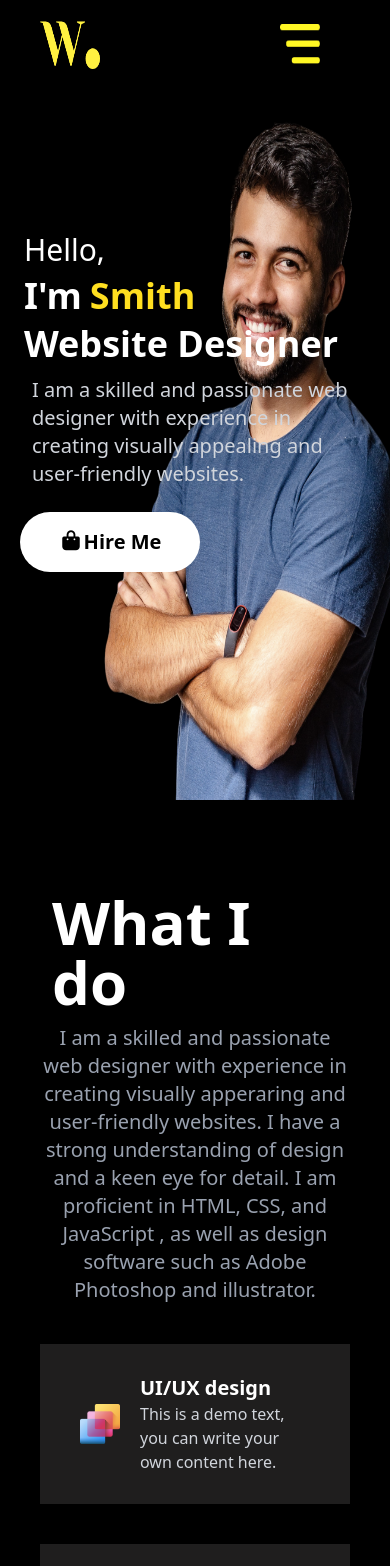
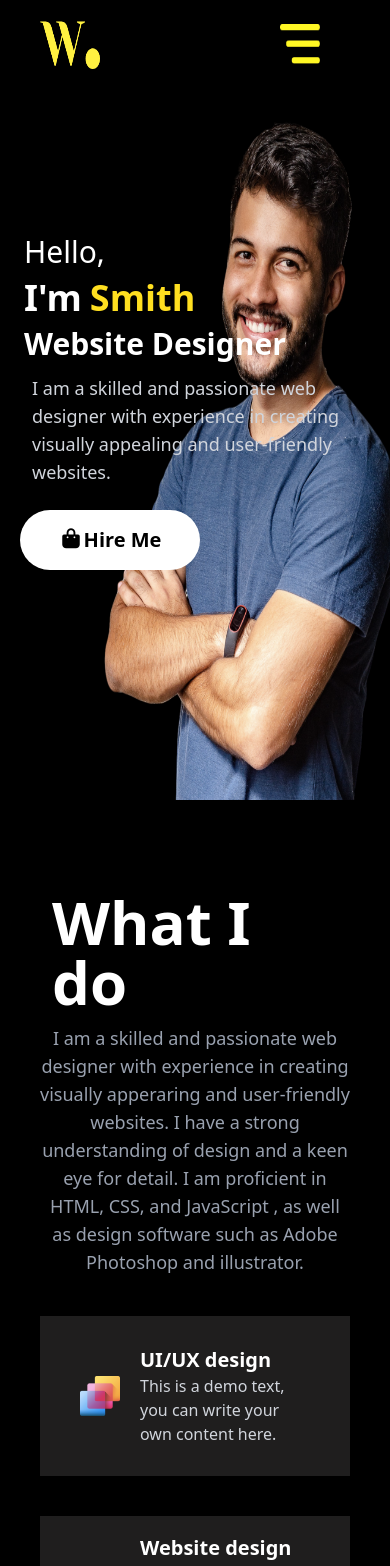
Before and after one commit to Priyanshu61103/Demo-Portfolio-Website, a React (Vite) app in the folder react/: page / in a window 390 px wide. Shown: the top 1566 px of the page. Built offline with nearby package versions, Linux system fonts and the light colour scheme.

Commit message:
fourth commit

```diff
--- a/react/src/Components/About.jsx
+++ b/react/src/Components/About.jsx
@@ -7,7 +7,7 @@ const About = () => {
         <h1 className="text-6xl lg:m-10 m-3 font-semibold ">What I do</h1>
       </div>
 
-      <div className="text-xl text-gray-400 lg:w-210 flex justify-center text-center lg:ml-12">
+      <div className="lg:text-xl text-lg text-gray-400 lg:w-210 flex justify-center text-center lg:ml-12">
         <p className="lg:w-200">
           I am a skilled and passionate web designer with experience in creating
           visually apperaring and user-friendly websites. I have a strong
--- a/react/src/Components/Clients.jsx
+++ b/react/src/Components/Clients.jsx
@@ -6,7 +6,7 @@ const Clients = () => {
       <div className="flex justify-center">
         <h1 className="text-white lg:text-6xl text-5xl m-15 mb-10 font-semibold lg:ml-24">My clients</h1>
       </div>
-      <div className="text-xl text-gray-400 lg:w-300 flex justify-center text-center mb-5 lg:ml-20">
+      <div className="lg:text-xl text-lg text-gray-400 lg:w-300 flex justify-center text-center mb-5 lg:ml-20">
         <p className="lg:w-200">
           I have had the opportunity to work with a diverse group of companies.
           Some of the notables companies I haveworked with includes
--- a/react/src/Components/Contact.jsx
+++ b/react/src/Components/Contact.jsx
@@ -30,7 +30,7 @@ const Contact = () => {
         </h1>
       </div>
 
-      <div className="text-xl text-gray-400 lg:w-310 flex justify-center text-center mb-5 lg:ml-20">
+      <div className="text-lg lg:text-xl text-gray-400 lg:w-310 flex justify-center text-center mb-5 lg:ml-20">
         <p className="w-200">
           Please fill out the form below to discuss any work opportunities.
         </p>
--- a/react/src/Components/Hero.jsx
+++ b/react/src/Components/Hero.jsx
@@ -9,8 +9,8 @@ const Hero = () => {
           <h1 className="lg:text-7xl text-4xl lg:m-2 m-1 font-semibold">I'm </h1>
           <h1 className="lg:text-7xl text-4xl lg:m-2 m-1 font-semibold text-yellow-300">Smith</h1>
         </div>
-        <h1 className="lg:text-7xl text-4xl lg:m-2 m-1 font-semibold">Website Designer</h1>
-        <p className="lg:text-2xl text-xl m-3 font-light lg:w-170 w-80 text-gray-300">
+        <h1 className="lg:text-7xl text-3xl lg:m-2 m-1 font-semibold">Website Designer</h1>
+        <p className="lg:text-2xl text-lg m-3 font-light lg:w-170 w-80 text-gray-300">
           I am a skilled and passionate web designer with experience in creating
           visually appealing and user-friendly websites.
         </p>
```
